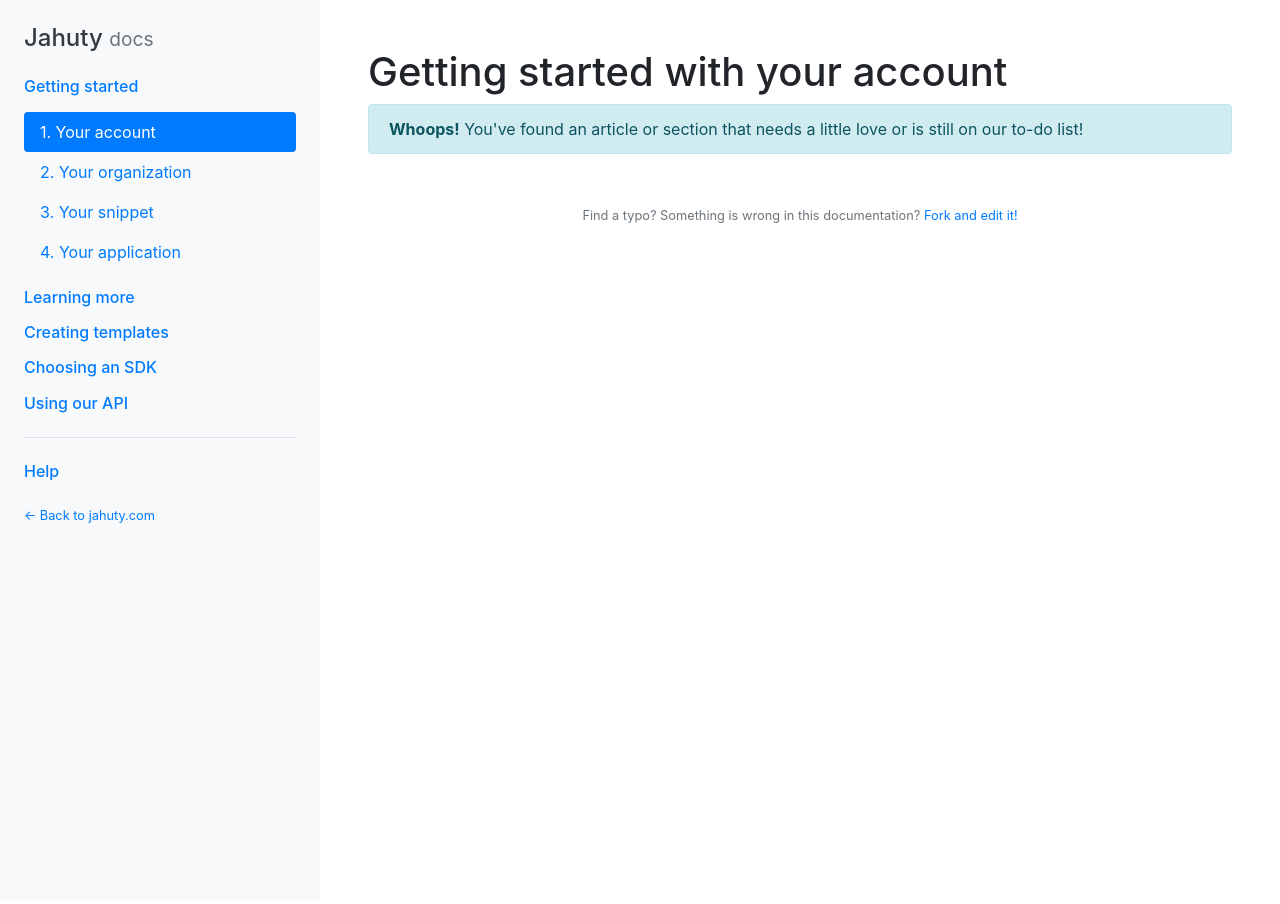
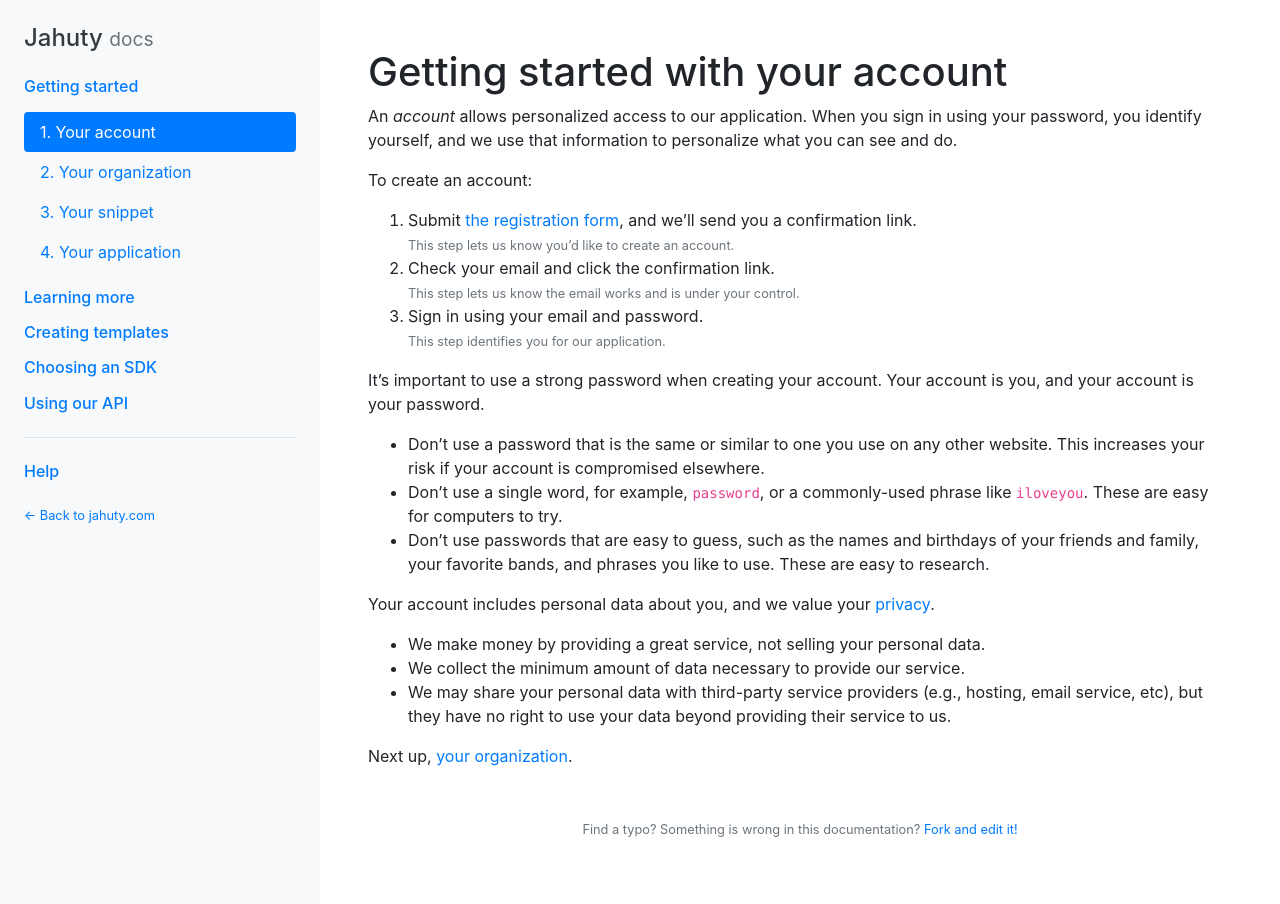
Before and after one commit to jahuty/documentation, a Jekyll site: the page built from getting-started/your-account.md, in a window 1280 px wide. Built offline with Jekyll 4.4.1, drawn with Linux system fonts in a browser that asks for light colours; nearby versions of some CDN libraries.

Commit message:
Add getting started articles

```diff
--- a/_data/urls.yml
+++ b/_data/urls.yml
@@ -3,3 +3,5 @@ app:
   sign_up: https://app.jahuty.com/users/sign_up
 support: https://app.jahuty.com/support
 contact: https://www.jahuty.com/contact
+legal:
+  privacy_policy: https://legal.jahuty.com/privacy
--- a/getting-started/your-account.md
+++ b/getting-started/your-account.md
@@ -7,11 +7,24 @@ category    : getting-started
 
 # Getting started with your account
 
-{% include todo.html %}
+An _account_ allows personalized access to our application. When you sign in using your password, you identify yourself, and we use that information to personalize what you can see and do.
 
+To create an account:
 
-{% comment %}
-  Your account is you, how to sign up, how to log in. Account security considerations. Exercising privacy rights.
+1. Submit [the registration form]({{ site.data.urls.app.sign_up }}), and we'll send you a confirmation link.<br><small class="text-muted">This step lets us know you'd like to create an account.</small>
+1. Check your email and click the confirmation link.<br><small class="text-muted">This step lets us know the email works and is under your control.</small>
+1. Sign in using your email and password.<br><small class="text-muted">This step identifies you for our application.</small>
 
-  Next: Your organization
-{% endcomment %}
+It's important to use a strong password when creating your account. Your account is you, and your account is your password.
+
+* Don't use a password that is the same or similar to one you use on any other website. This increases your risk if your account is compromised elsewhere.
+* Don't use a single word, for example, `password`, or a commonly-used phrase like `iloveyou`. These are easy for computers to try.
+* Don't use passwords that are easy to guess, such as the names and birthdays of your friends and family, your favorite bands, and phrases you like to use. These are easy to research.
+
+Your account includes personal data about you, and we value your [privacy]({{ site.data.urls.legal.privacy_policy }}).
+
+* We make money by providing a great service, not selling your personal data.
+* We collect the minimum amount of data necessary to provide our service.
+* We may share your personal data with third-party service providers (e.g., hosting, email service, etc), but they have no right to use your data beyond providing their service to us.
+
+Next up, [your organization](your-organization).
```
Also changed, not shown: getting-started/your-application.md (+4 -8 lines), getting-started/your-organization.md (+4 -10 lines), getting-started/your-snippet.md (+4 -6 lines).
